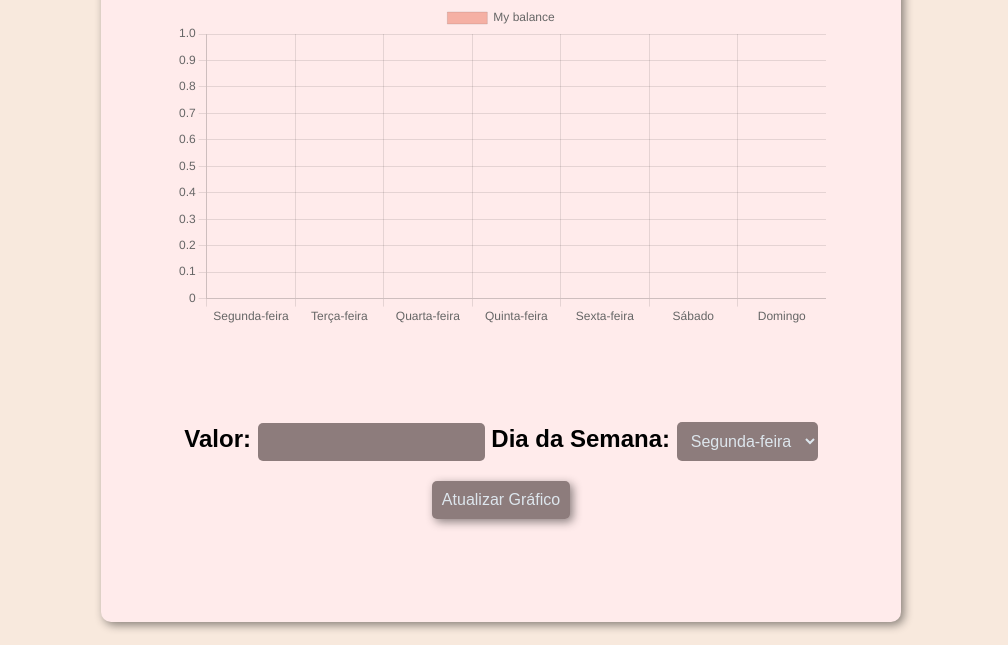
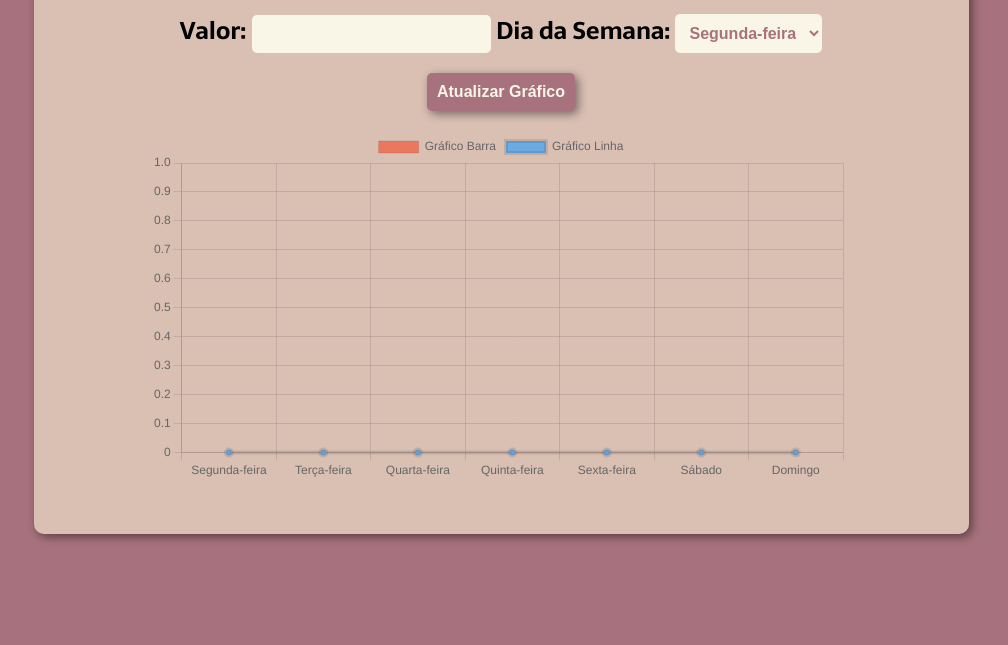
Before and after one commit to racinefe/grafico-despesas, a plain HTML site: page index.html in a window 1280 px wide. Shown: the part 164-809 px from the top of the page, without its empty margins (139-1147 px from the left). Drawn offline with nearby package versions, Linux system fonts and the light colour scheme.

Commit message:
adicionando o form au html, criando cosntruoção do crafico linha e alimentando os braficos om os inputs, adicioando reset dos campos

```diff
--- a/index.html
+++ b/index.html
@@ -1,33 +1,26 @@
 <!DOCTYPE html>
-<html lang="en">
+<html lang="pt-br">
   <head>
-  <meta charset="UTF-8">
-  <meta name="viewport" content="width=device-width, initial-scale=1.0"> <!-- displays site properly based on user's device -->
+    <meta charset="UTF-8" />
+    <meta name="viewport" content="width=device-width, initial-scale=1.0" />
 
-  <link rel="icon" type="image/png" sizes="32x32" href="./images/favicon-32x32.png">
-  <link rel="stylesheet" href="style.css">
+    <link rel="icon" href="./img/favicon2.png"/>
+    <link rel="stylesheet" href="style.css" />
+
     <script defer src="script.js"></script>
     <script src="https://cdn.jsdelivr.net/npm/chart.js"></script>
-  <title>Frontend Mentor | Expenses chart component</title>
 
-  <!-- Feel free to remove these styles or customise in your own stylesheet 👍 -->
-  <style>
-    .attribution { font-size: 11px; text-align: center; }
-    .attribution a { color: hsl(228, 45%, 44%); }
-  </style>
+    <title>Gráfico de Despesas</title>
+
   </head>
   <body>
+
     <div class="container">
-    <div class="canvas">
-
-      <canvas id="grafico"></canvas>
-
-    </div>
-    <div class="containerInputs">
+      <h1>Gráfico de Despesas da Semana</h1>
+      <form class="containerInputs" id="form">
 
         <label for="valor" class="labelValor">Valor:</label>
-      <input type="number" class="inputs" id="valor">
-
+        <input type="number" class="inputs" id="valor" />
 
         <label for="dia">Dia da Semana:</label>
         <select class="inputs" id="dia">
@@ -39,11 +32,11 @@
           <option value="Sábado">Sábado</option>
           <option value="Domingo">Domingo</option>
         </select>
+
+      </form>
+      <button class="btn" id="atualizar">Atualizar Gráfico</button>
+      <div class="canvas"><canvas id="grafico"></canvas></div>
     </div>
-    <button class="btn" id="atualizar">Atualizar Gráfico</button>
-
-  </div>
-
 
   </body>
 </html>
--- a/script.js
+++ b/script.js
@@ -1,59 +1,76 @@
+//Aqui o código está realizando uma requisição HTTP para o arquivo "data.json" e, em seguida, processando a resposta em formato JSON.
 fetch("data.json")
   .then((response) => response.json())
   .then((data) => {
     const dias = data.map((item) => item.day);
 
-    // Carregar dados do Armazenamento Local ou usar valores padrão
-    let valores = JSON.parse(localStorage.getItem('valores')) || [
-      { "day": "Segunda-feira", "amount": 0 },
-      { "day": "Terça-feira", "amount": 0 },
-      { "day": "Quarta-feira", "amount": 0 },
-      { "day": "Quinta-feira", "amount": 0 },
-      { "day": "Sexta-feira", "amount": 0 },
-      { "day": "Sábado", "amount": 0 },
-      { "day": "Domingo", "amount": 0 }
+    // Carregar dados do Armazenamento Local ou usa valores padrão
+    let valores = JSON.parse(localStorage.getItem("valores")) || [
+      { day: "Segunda-feira", amount: 0 },
+      { day: "Terça-feira", amount: 0 },
+      { day: "Quarta-feira", amount: 0 },
+      { day: "Quinta-feira", amount: 0 },
+      { day: "Sexta-feira", amount: 0 },
+      { day: "Sábado", amount: 0 },
+      { day: "Domingo", amount: 0 },
     ];
 
     const ctx = document.getElementById("grafico");
 
+    //Aqui temos a estrutura do objeto passado para a configuração do gráfico
     const chart = new Chart(ctx, {
-      type: "bar",
+
       data: {
-        labels: dias,
-
-        datasets: [
-          {
-            label: "My balance",
-            backgroundColor: "hsl(10, 79%, 65%, 0.5)",
-            hoverBackgroundColor: "hsl(209, 68%, 66%, 0.3)",
-            data: valores.map(item => item.amount),
+        datasets: [{
+            type: "bar",
+            label: "Gráfico Barra",
+            labels: dias,
+            backgroundColor: "hsl(10, 79%, 65%)",
+            hoverBackgroundColor: "hsl(209, 68%, 66%, 0.5)",
+            data: valores.map((item) => item.amount),
             borderWidth: 1,
-          },
-        ],
+          },{type: 'line',
+            label: 'Gráfico Linha',
+            backgroundColor: "hsl(209, 68%, 66%)",
+            hoverBackgroundColor: "hsl(10, 79%, 65%, 0.5)",
+            data: valores.map((item) => item.amount),
+            borderWidth: 4,
+          }],
+        labels: dias
       },
     });
-    const atualizarBtn = document.getElementById('atualizar');
-    atualizarBtn.addEventListener('click', () => {
-      const valorInput = document.getElementById('valor').value;
-      const diaSelect = document.getElementById('dia').value;
+
+    const form = document.getElementById("form");
+    const valorInput = document.getElementById("valor");
+    const diaSelect = document.getElementById("dia");
+    const atualizarBtn = document.getElementById("atualizar");
+
+    atualizarBtn.addEventListener("click", (event) => {
+      event.preventDefault();
+
+      const valor = parseFloat(valorInput.value);
+      const dia = diaSelect.value;
 
       // Encontrar o índice do dia da semana selecionado
-      const diaIndex = valores.findIndex(item => item.day === diaSelect);
+      const diaIndex = valores.findIndex((item) => item.day === dia);
 
-      if(diaIndex !== -1) {
-        //Atualizar o valor no array de valores
-        valores[diaIndex].amount = parseFloat(valorInput);
+      if (diaIndex !== -1) {
+        // Atualizar o valor no array de valores
+        valores[diaIndex].amount = valor;
 
         // Salvar os dados no Armazenamento Local
-        localStorage.setItem('valores', JSON.stringify(valores));
+        localStorage.setItem("valores", JSON.stringify(valores));
 
-        //Atualizza o gráfico
-        chart.data.datasets[0].data = valores.map(item => item.amount);
+        // Atualizar o gráfico com os novos dados do gráfico de barra
+        chart.data.datasets[0].data = valores.map((item) => item.amount);
+        // Atualizar o gráfico com os novos dados do gráfico de linha
+        chart.data.datasets[1].data = valores.map((item) => item.amount);
+
+        // Atualizar os gráficos
         chart.update();
 
+        // Resetar os campos de inputs
+        form.reset();
       }
     });
-  })
-  .catch((erro) => {
-    console.error("Erro ao carregar o arquivo json:", erro);
   });
--- a/style.css
+++ b/style.css
@@ -1,43 +1,60 @@
+@import url('https://fonts.googleapis.com/css2?family=Righteous&family=Sarala:wght@700&display=swap');
+:root {
+    --cor-principal:#a7727D;
+    --cor-secundaria:#F9F5E7;
+
+    --cor-extra:#eddbc7bd;
+
+    --font-primaria:'Sarala', sans-serif;
+    --font-secundaria:'Righteous', cursive;
+}
+* {
+    margin: 0;
+    padding: 0;
+}
 body{
-    background: hsl(27, 66%, 92%);
+    background-color:var(--cor-principal);
     padding: 15px;
-    font-family: sans-serif;
+    font-family: var(--font-primaria);
     font-weight: bold;
     display: flex;
     flex-direction: column;
     align-items:center;
 }
 .canvas {
+    width: 700px;
+    height: 700px;
     padding: 20px;
-    width: 650px;
-    height: 400px;
 }
 .container {
     display: flex;
     flex-direction: column;
     align-items:center;
-    margin-top: 10%;
-    background: #FFEBEB;
+    margin-top: 5%;
+    background:var(--cor-extra);
     box-shadow: 3px 3px 10px rgba(0, 0, 0, 0.459);
     border-radius: 10px;
-    width: 50rem;
-    height: 40rem;
+    width: 70%;
+    height: 35rem;
+    padding:30px;
+}
+.container h1 {
+    font-family: var(--font-secundaria);
 }
 .containerInputs {
     font-size: x-large;
-
-
 }
-
 .inputs {
     border: none;
-    background: #1103037a;
+    background: var(--cor-secundaria);
     border-radius: 05px;
     margin-bottom: 20px;
+    margin-top: 30px;
     padding: 10px;
     font-size: medium;
-    color: #DDE6ED;
-
+    font-weight: bold;
+    color: var(--cor-principal);
+    cursor: pointer;
 }
 .btn {
     padding: 10px;
@@ -45,12 +62,32 @@ body{
     border-radius: 05px;
     box-shadow: 3px 3px 10px rgba(0, 0, 0, 0.459);
     font-size: medium;
-    color: #DDE6ED;
-    background: #1103037a;
-
-
+    font-weight: bold;
+    color: var(--cor-secundaria);
+    background: var(--cor-principal);
+    cursor: pointer;
 }
 .btn:hover {
-    background: #DDE6ED;
-    color: #1103037a;
+    background: var(--cor-secundaria);
+    color: var(--cor-principal);
+    transition: 1s;
 }
+@media screen and (max-width: 1018px) {
+    .container {
+        display: flex;
+        flex-direction: column;
+        align-items:center;
+        width: 70%;
+        height: 70%;
+    }
+    .canvas {
+        width: 90%;
+        height: 90%;
+    }
+    .containerInputs {
+        display: flex;
+        flex-direction: column;
+        width: 70%;
+        height: 70%;
+    }
+}
```
Also changed, not shown: img/favicon2.png (added). Lines whose indentation alone changed are shown as unchanged.
